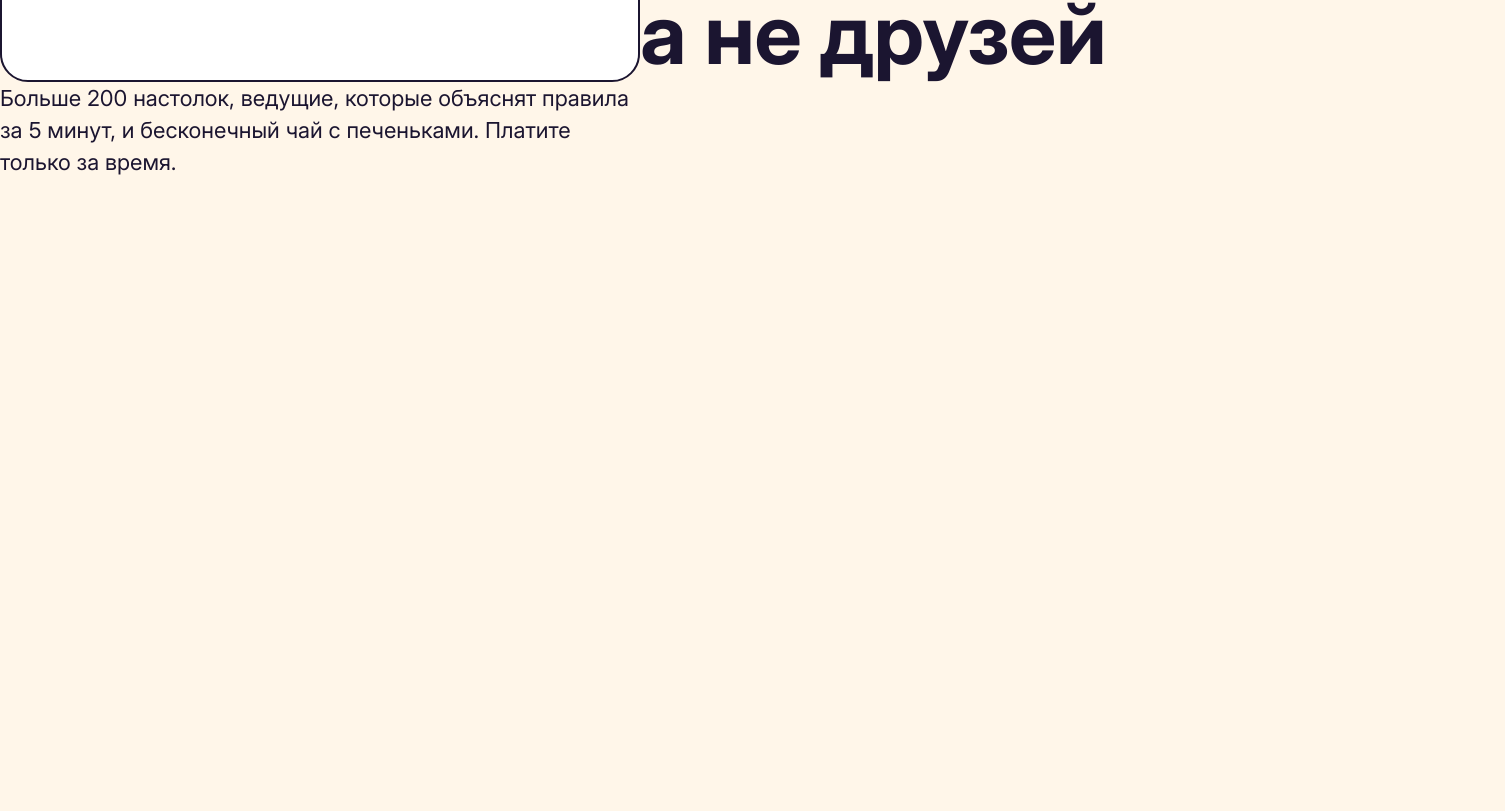
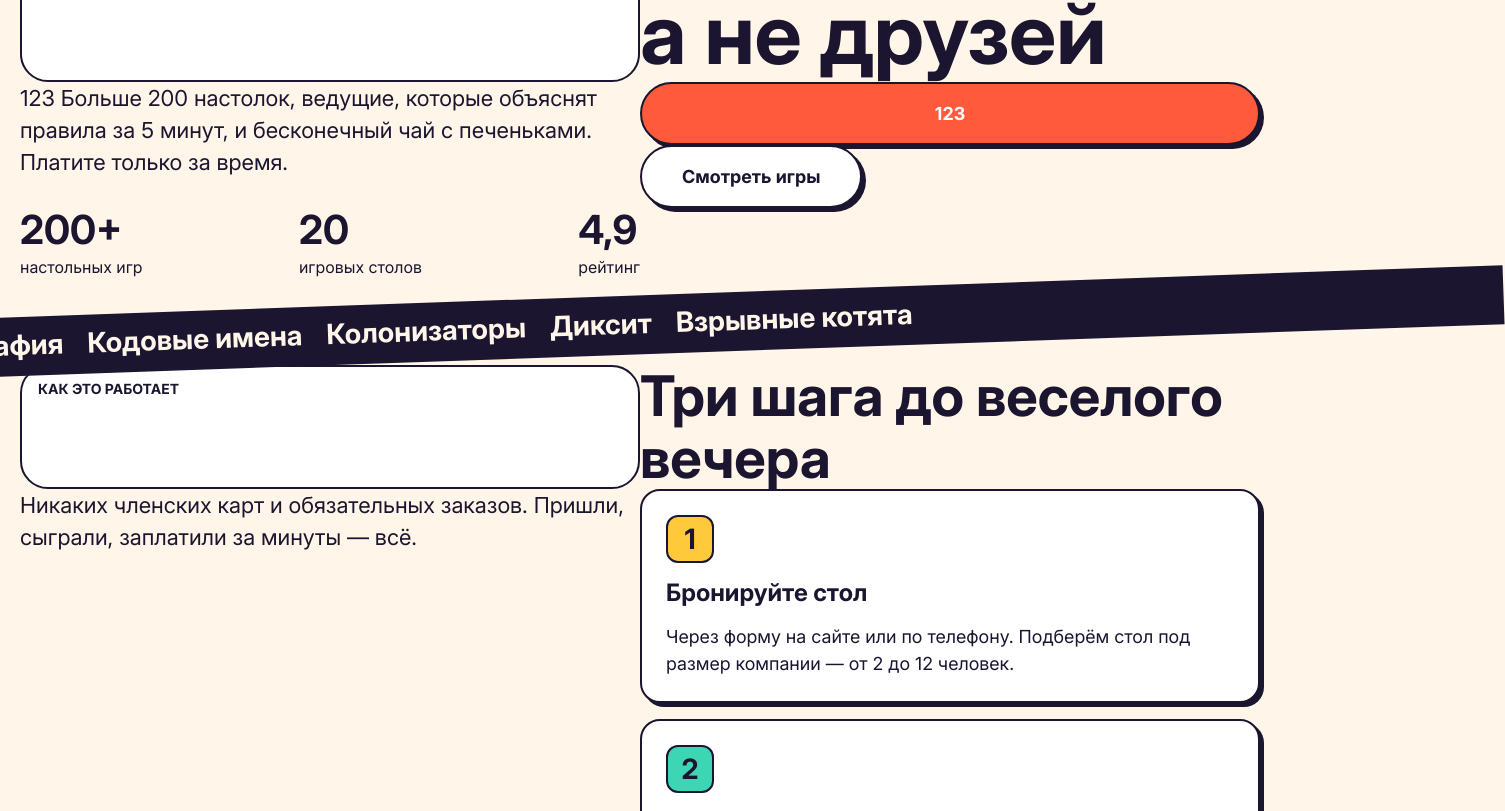
Before and after one commit to st14cy/kubik, a Next.js app: page / in a window 1280 px wide. Shown: the part 197-1008 px from the top of the page, 1505 px wide, since content can reach past the window. Before the commit the page ends 800 px from the top, so only its background shows below. Built offline with nearby package versions, Linux system fonts and the light colour scheme.

Commit message:
Разметка экрана

```diff
--- a/app/layout.tsx
+++ b/app/layout.tsx
@@ -13,7 +13,7 @@ const playfair = localFont({
     src: "./fonts/PlayfairDisplay-Variable.woff2", // путь к вашему файлу Playfair Display
     variable: "--font-playfair",
     display: "swap",
-    weight: "400 900", // диапазон для Playfair Display
+    weight: "400 900",
 });
 
 export default function RootLayout({ children }: { children: React.ReactNode }) {
--- a/app/page.tsx
+++ b/app/page.tsx
@@ -7,7 +7,7 @@ import Main from "@/components/layout/Main";
 
 export default function Home() {
   return (
-    <div >
+    <div>
       <Header/>
         <Main/>
 
--- a/components/layout/Main.tsx
+++ b/components/layout/Main.tsx
@@ -1,21 +1,113 @@
 import React from 'react';
 import Typography from "@/components/ui/Typography";
+import Link from "../ui/Link";
+import Button from "../ui/Button";
+import WorkItem from "@/components/ui/WorkItem";
 
 const Main = () => {
+    const workItems = [
+        {
+            num:1,
+            title:"Бронируйте стол",
+            description:"Через форму на сайте или по телефону. Подберём стол под размер компании — от 2 до 12 человек.",
+            className:"bg-sun"
+        },
+        {
+            num:2,
+            title:"Выбираете игру",
+            description:"Ведущий спросит, что вы любите, и предложит пару вариантов. Правила объяснит за 5 минут.",
+            className:"bg-mint"
+        },
+        {
+            num:3,
+            title:"Играете сколько хотите",
+            description:"Чай, кофе и печеньки уже входят в стоимость. Можно менять игры хоть каждые полчаса.",
+            className:"bg-pink"
+        }
+    ]
     return (
         <div>
-            <section className='flex flex-col lg:grid lg:grid-cols-2'>
+            <section className='flex flex-col justify-center mx-5 lg:grid lg:grid-cols-2'>
                 <Typography variant='badge'>Антикафе настольных игр</Typography>
                 <Typography variant='heroTitle'>Бросай
-                        <span className="inline-block bg-sun border-[2px] border-ink rounded-[10px] px-4 text-[44px] leading-none -rotate-2 transform ">
+                        <span className="inline-block bg-sun border-2 border-ink rounded-[10px] px-4 text-[44px] leading-none -rotate-2 transform ">
                             кубик
                         </span>,
                     <br/>
                     а не друзей
                 </Typography>
+                <Typography variant='description'> 123 Больше 200 настолок, ведущие, которые объяснят правила за 5 минут, и бесконечный чай с печеньками. Платите только за время.</Typography>
+                <div>
+                    <Link variant="button" href="/" className="bg-tomato text-white">123</Link>
+                    <Button variant="secondary">Смотреть игры</Button>
+                </div>
+                <ul className="flex flex-row justify-between text-ink">
+                    <li className="flex flex-col gap-0.5 lg:gap-1">
+                       <span className="text-[28px] leading-[32px] lg:text-[40px] lg:leading-[44px] font-bold">200+</span>
+                        <span className="text-[14px] leading-[18px] lg:text-[16px] lg:leading-[22px]">настольных игр</span>
+                    </li>
 
-                <Typography variant='description'>Больше 200 настолок, ведущие, которые объяснят правила за 5 минут, и бесконечный чай с печеньками. Платите только за время.</Typography>
+                    <li className="flex flex-col gap-0.5 lg:gap-1">
+                        <span className="text-[28px] leading-[32px] lg:text-[40px] lg:leading-[44px] font-bold">20</span>
+                        <span className="text-[14px] leading-[18px] lg:text-[16px] lg:leading-[22px]">игровых столов</span>
+                    </li>
+
+                    <li className="flex flex-col gap-0.5 lg:gap-1">
+                        <span className="text-[28px] leading-[32px] lg:text-[40px] lg:leading-[44px] font-bold">4,9</span>
+                        <span className="text-[14px] leading-[18px] lg:text-[16px] lg:leading-[22px]">рейтинг</span>
+                    </li>
+                </ul>
             </section>
+
+            <div className="my-[14px] w-full">
+                <ul className={' w-[120%] -ml-[2.5%] py-[14px] flex flex-row gap-10 bg-ink -rotate-2 overflow-hidden'}>
+                    <ul className="flex items-center gap-6 whitespace-nowrap">
+                        <li>
+        <span className="text-[18px] leading-[18px] lg:text-[28px] lg:leading-[28px] text-cream font-bold">
+            Мафия
+        </span>
+                        </li>
+                        <li>
+        <span className="text-[18px] leading-[18px] lg:text-[28px] lg:leading-[28px] text-cream font-bold">
+            Кодовые имена
+        </span>
+                        </li>
+                        <li>
+        <span className="text-[18px] leading-[18px] lg:text-[28px] lg:leading-[28px] text-cream font-bold">
+            Колонизаторы
+        </span>
+                        </li>
+                        <li>
+        <span className="text-[18px] leading-[18px] lg:text-[28px] lg:leading-[28px] text-cream font-bold">
+            Диксит
+        </span>
+                        </li>
+                        <li>
+        <span className="text-[18px] leading-[18px] lg:text-[28px] lg:leading-[28px] text-cream font-bold">
+            Взрывные котята
+        </span>
+                        </li>
+                    </ul>
+                </ul>
+            </div>
+
+            <section className='flex flex-col justify-center mx-5 lg:grid lg:grid-cols-2'>
+                <Typography variant="badge">Как это работает</Typography>
+                <Typography variant="title">Три шага до веселого вечера</Typography>
+                <Typography variant="description">Никаких членских карт и обязательных заказов. Пришли, сыграли, заплатили за минуты — всё.</Typography>
+                <ul className="flex flex-col gap-4 lg:justify-between">
+                    {workItems.map((item, index) => (
+                        <WorkItem num={item.num} title={item.title} description={item.description} className={item.className}/>
+                    ))}
+                </ul>
+            </section>
+
+            <section className='flex flex-col justify-center mx-5 lg:grid lg:grid-cols-2'>
+                <Typography variant="badge">Каталог</Typography>
+                <Typography variant="title">Хиты этого месяца</Typography>
+                <Typography variant="description">Самые популярные игры у наших гостей. Полный список — на полках в зале.</Typography>
+            </section>
+
         </div>
     );
 };
--- a/components/ui/Button.tsx
+++ b/components/ui/Button.tsx
@@ -1,16 +1,16 @@
 import React from 'react';
 
-type Variant = "primary" | "accent" | "secondary";
+type Variant = "primary" | "accent" | "secondary" | "chip";
 type Size = "sm" | "lg";
 
-const variants: Record<Variant, string>=
-    {
-        primary:"bg-tomato text-white",
-        accent:"bg-sun text-ink",
-        secondary:"bg-white text-ink"
-    };
+const variants: Record<Variant, string> = {
+    primary: "bg-tomato text-white",
+    accent: "bg-sun text-ink",
+    secondary: "bg-white text-ink",
+    chip: "bg-white text-ink border-2 border-ink",
+};
 
-const sizes: Record<Size, string>={
+const sizes: Record<Size, string> = {
     lg: "py-5 px-8 text-base",
     sm: "py-3.5 px-5.5 text-small",
 }
@@ -18,14 +18,18 @@ const sizes: Record<Size, string>={
 interface ButtonProps extends React.ButtonHTMLAttributes<HTMLButtonElement> {
     variant?: Variant;
     size?: Size;
+    className?: string;
 }
 
-const Button = ({ variant = "primary", className = "", children, ...props }: ButtonProps) => {
+const Button = ({ variant = "primary", size, className = "", children, ...props }: ButtonProps) => {
     return (
+
         <button
             className={`
         inline-flex items-center justify-center
-        px-10 py-4 rounded-full
+        w-full md:w-auto
+        px-4 md:px-10
+        py-4 rounded-full
         border-2 border-ink
         font-bold text-body
         shadow-hard-sm cursor-pointer
@@ -33,6 +37,7 @@ const Button = ({ variant = "primary", className = "", children, ...props }: But
         hover:-translate-x-0.5 hover:-translate-y-0.5 hover:shadow-hard
         active:translate-x-1 active:translate-y-1 active:shadow-none
         ${variants[variant]}
+        ${size ? sizes[size] : ""} /* <-- Если решите использовать size */
         ${className}
       `}
             {...props}
--- a/components/ui/Link.tsx
+++ b/components/ui/Link.tsx
@@ -1,31 +1,31 @@
-import React, {ReactNode} from 'react';
+import React, { ReactNode } from 'react';
+import NextLink from 'next/link';
 
-type Variant = "nav";
+type Variant = "nav" | "button";
 
-
-const variants: Record<Variant, string> =
-    {
+const variants: Record<Variant, string> = {
     nav: "text-ink font-bold text-[16px]",
+    button: "flex items-center justify-center px-10 py-4 rounded-full border-2 border-ink font-bold text-body shadow-hard-sm cursor-pointer transition-all duration-150 hover:-translate-x-0.5 hover:-translate-y-0.5 hover:shadow-hard active:translate-x-1 active:translate-y-1 active:shadow-none",
 };
 
 interface LinkProps {
-    variant?: Variant,
-    href: string,
-    children: ReactNode,
-    className?: string
+    variant?: Variant;
+    href: string;
+    children: ReactNode;
+    className?: string;
 }
 
-const Link: React.FC<LinkProps> = ({
+const CustomLink: React.FC<LinkProps> = ({
                                              variant = "nav",
                                              href,
                                              children,
-                                       className
+                                             className = "",
                                          }) => {
     return (
-        <Link href={href} className={`${variants[variant]}`}>
+        <NextLink href={href} className={`${variants[variant]} ${className}`.trim()}>
             {children}
-        </Link>
+        </NextLink>
     );
 };
 
-export default Link;
+export default CustomLink;
--- a/components/ui/Typography.tsx
+++ b/components/ui/Typography.tsx
@@ -8,7 +8,7 @@ const variants: Record<Variant, string>=
         heroTitle:"text-[44px] leading-[52px] lg:text-[84px] lg:leading-[96px] font-bold",
         title:"text-[32px] leading-[36px] lg:text-[56px] lg:leading-[62px] font-bold",
         description:"text-[18px] leading-[26px] lg:text-[22px] lg:leading-[32px] text-lnk2",
-        badge:"bg-white border-2 border-ink rounded-lg py-1.5 px-3 text-[12px] lg:py-2 lg:px-4 lg:text-[14px] inline-block color-ink font-bold  uppercase"
+        badge:"bg-white border-2 border-ink rounded-lg py-1.5 px-3 text-[12px] lg:py-2 lg:px-4 lg:text-[14px] inline-block  color-ink font-bold  uppercase"
     };
 
 interface TypographyProps {
--- /dev/null
+++ b/components/ui/WorkItem.tsx
@@ -0,0 +1,41 @@
+import React from 'react';
+
+interface WorkItemProps {
+    num:number,
+    title:string,
+    description:string,
+    className:string,
+}
+
+const WorkItem: React.FC<WorkItemProps> = ({
+    num,
+    title,
+    description,
+    className,
+                  }) => {
+    return (
+        <li className="flex flex-col p-6
+        bg-white
+        gap-4
+        rounded-md
+        border-2 border-ink
+        shadow-hard-sm">
+            <div className={` w-12 h-[48px] flex border-2  justify-start rounded-[12px] border-ink  ${className}  rounded-3`}>
+                <span className=" block my-auto mx-auto text-[22px] leading-5.5 lg:text-[28px] lg:leading-7 font-bold">
+                   {num}
+                </span>
+            </div>
+
+           <span className="text-[20px] leading-[24px] lg:text-[24px] lg:leading-[28px] font-bold">
+               {title}
+           </span>
+
+            <span>
+                {description}
+            </span>
+
+        </li>
+    );
+};
+
+export default WorkItem;
```
Also changed, not shown: components/layout/Header.tsx (line endings or trailing spaces). Lines whose indentation alone changed are shown as unchanged.
